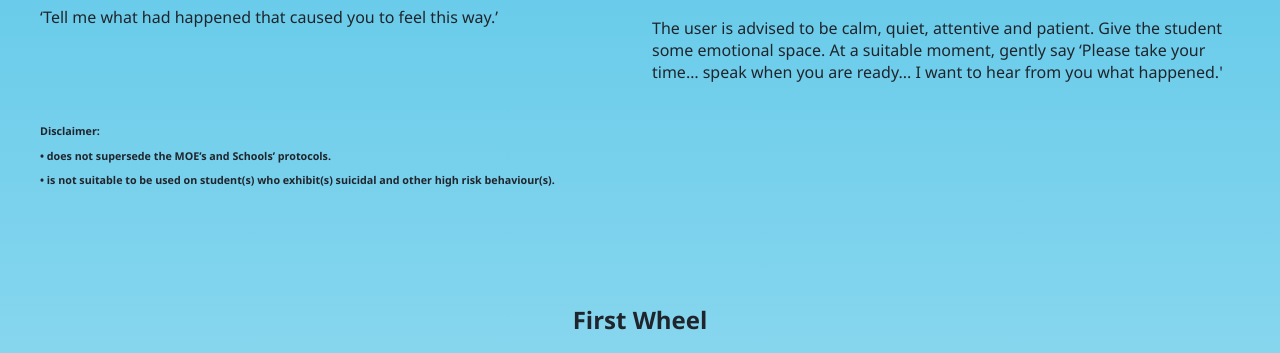
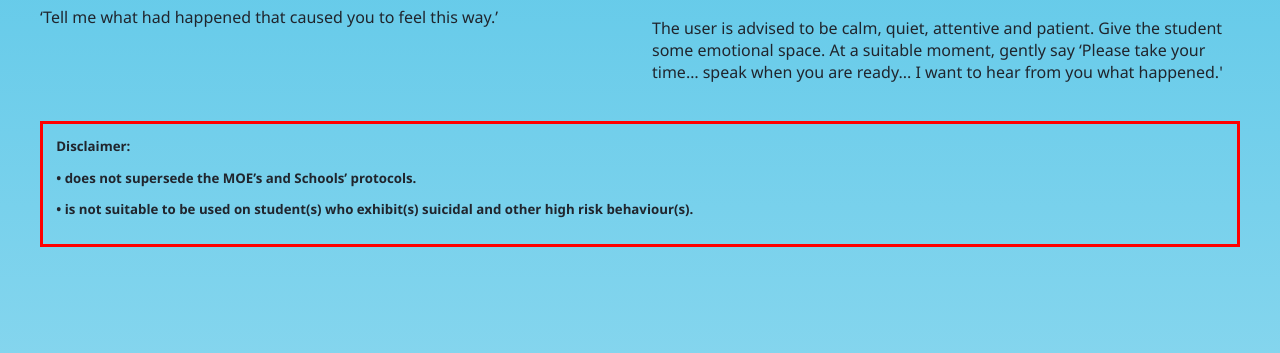
Before and after one commit to S3projectgroup/woc, a plain HTML site: page index.html in a window 1280 px wide. Shown: the part 1280-1633 px from the top of the page. Drawn offline with Linux system fonts and the light colour scheme.

Commit message:
Update index.html

```diff
--- a/index.html
+++ b/index.html
@@ -73,10 +73,10 @@
              </div>
               </div>
              <p)</p>
-            <h6 class="center">Disclaimer:
+            <h5 style="border:3px; border-style:solid; border-color:#FF0000; padding: 1em;"class="center">Disclaimer:
 <p)This toolkit</p>
 <p>•	does not supersede the MOE’s and Schools’ protocols.</p>
-<p>•	is not suitable to be used on student(s) who exhibit(s) suicidal and other high risk behaviour(s). </p></h6>
+<p>•	is not suitable to be used on student(s) who exhibit(s) suicidal and other high risk behaviour(s). </p></h5>
 
                          </div>
             </div>
```
